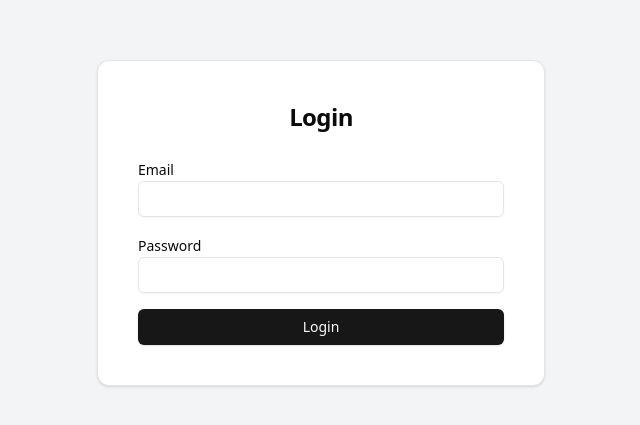
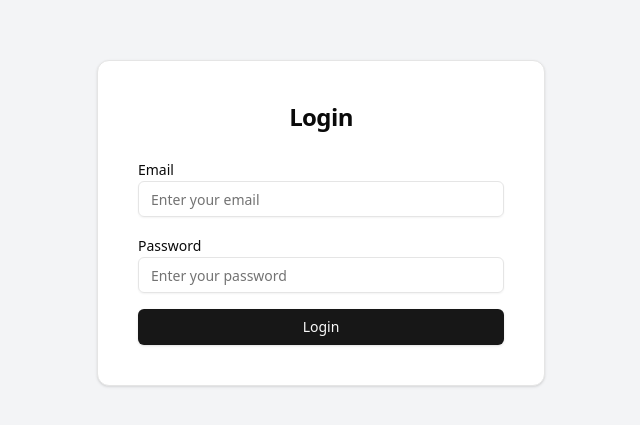
Before and after one commit to Mostafa-27/lts-cms, a React (Vite) app: page /login in a window 1280 px wide. Shown: the part 177-602 px from the top of the page, without its empty margins (319-959 px from the left). Built offline with nearby package versions, Linux system fonts and the light colour scheme.

Commit message:
add placeholder to login

```diff
--- a/src/components/routes/LoginPage.tsx
+++ b/src/components/routes/LoginPage.tsx
@@ -31,14 +31,13 @@ export function LoginPage() {
           <CardTitle className="text-center text-2xl dark:text-gray-100">Login</CardTitle>
         </CardHeader>
         <CardContent>
-          <form onSubmit={handleSubmit(onSubmit)} className="space-y-4">
-            <div>
+          <form onSubmit={handleSubmit(onSubmit)} className="space-y-4">            <div>
               <Label htmlFor="email">Email</Label>
-              <Input id="email" type="email" {...register("email")} />
+              <Input id="email" type="email" placeholder="Enter your email" {...register("email")} />
             </div>
             <div>
               <Label htmlFor="password">Password</Label>
-              <Input id="password" type="password" {...register("password")} />
+              <Input id="password" type="password" placeholder="Enter your password" {...register("password")} />
             </div>
             <Button type="submit" className="w-full" disabled={isSubmitting}>
               {isSubmitting ? "Logging in..." : "Login"}
```
